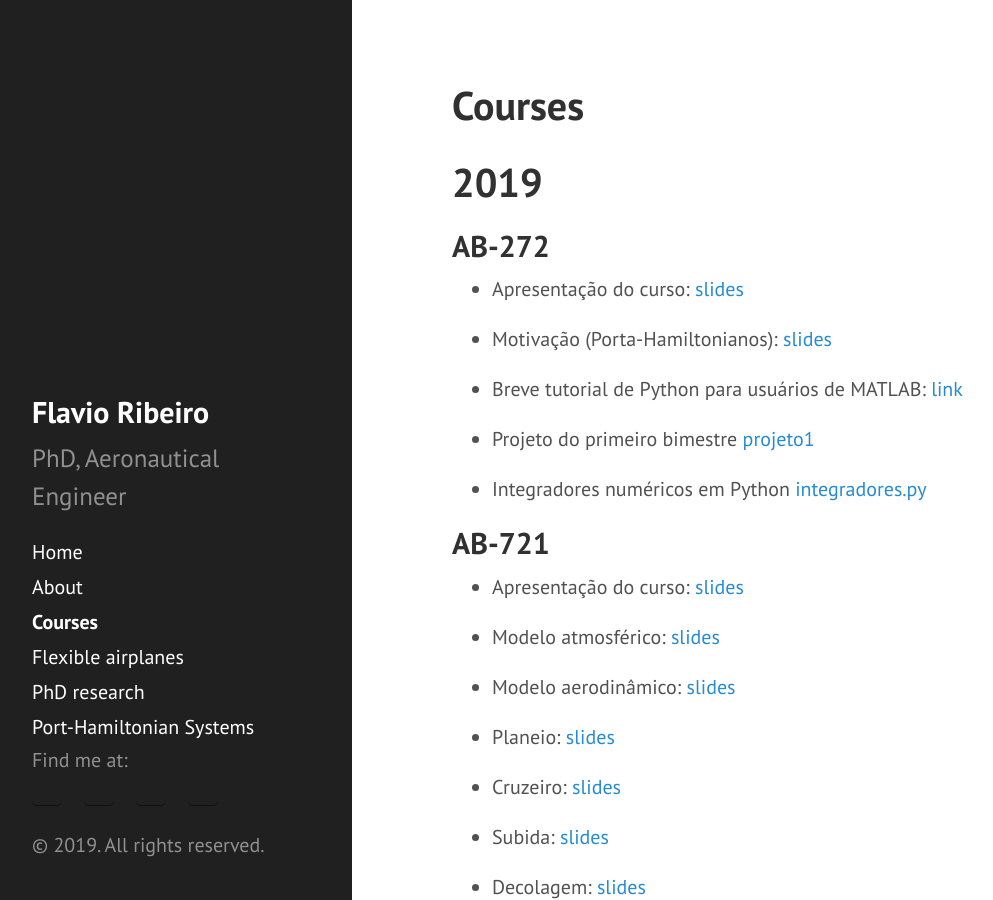
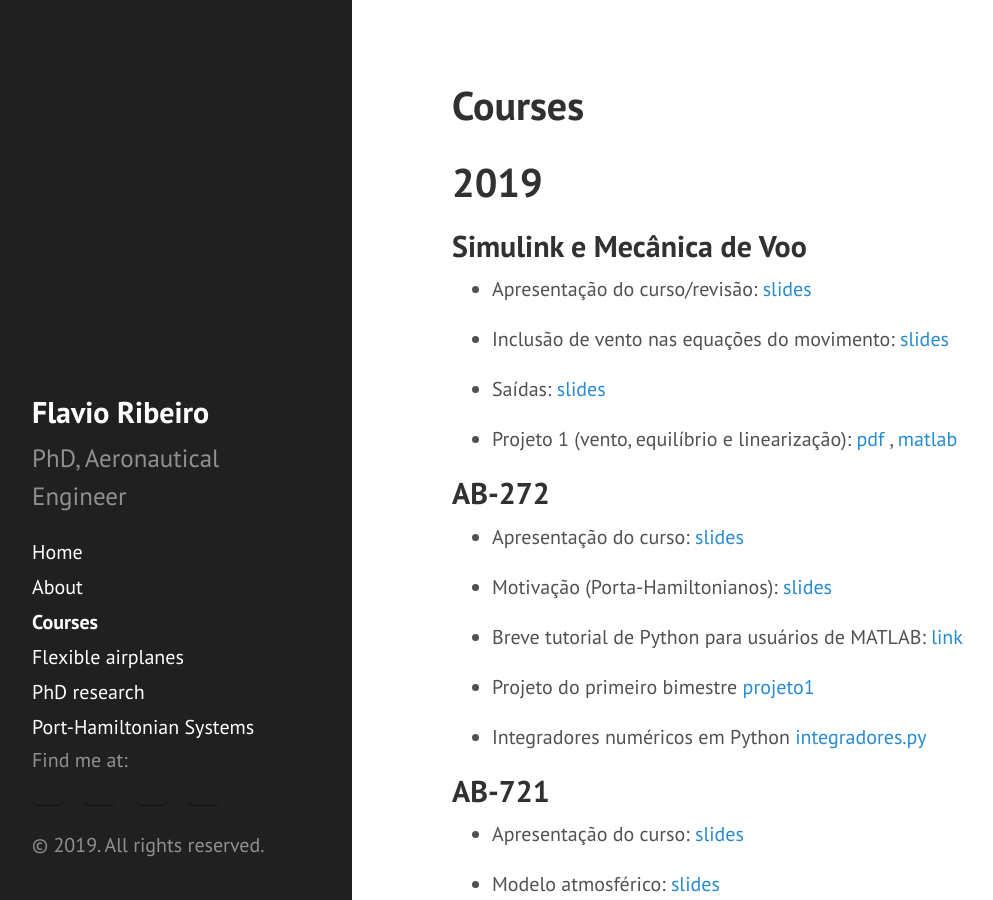
Before and after one commit to flavioluiz/flavioluiz.github.io, a Jekyll site: the page built from courses.md, in a window 1280 px wide and 900 px high. Shown: the whole window, without its empty margins (8-1001 px from the left). Built offline with Jekyll 4.4.1, drawn with Linux system fonts in a browser that asks for light colours.

Commit message:
simulink e mec voo

```diff
--- a/courses.md
+++ b/courses.md
@@ -3,6 +3,20 @@ layout: page
 title: Courses
 ---
 # 2019
+## Simulink e Mecânica de Voo
+* Apresentação do curso/revisão:
+[slides](http://flavioluiz.github.io/cursos/2019/SimulinkMVO/00_intro.pdf)
+
+* Inclusão de vento nas equações do movimento:
+[slides](http://flavioluiz.github.io/cursos/2019/SimulinkMVO/01_Vento.pdf)
+
+* Saídas:
+[slides](http://flavioluiz.github.io/cursos/2019/SimulinkMVO/02_saidas.pdf)
+
+* Projeto 1 (vento, equilíbrio e linearização):
+[pdf](http://flavioluiz.github.io/cursos/2019/SimulinkMVO/projeto1.pdf)
+, [matlab](http://flavioluiz.github.io/cursos/2019/SimulinkMVO/MATLAB.zip)
+
 
 ## AB-272
 * Apresentação do curso:
```
Also changed, not shown: 5 other files.
